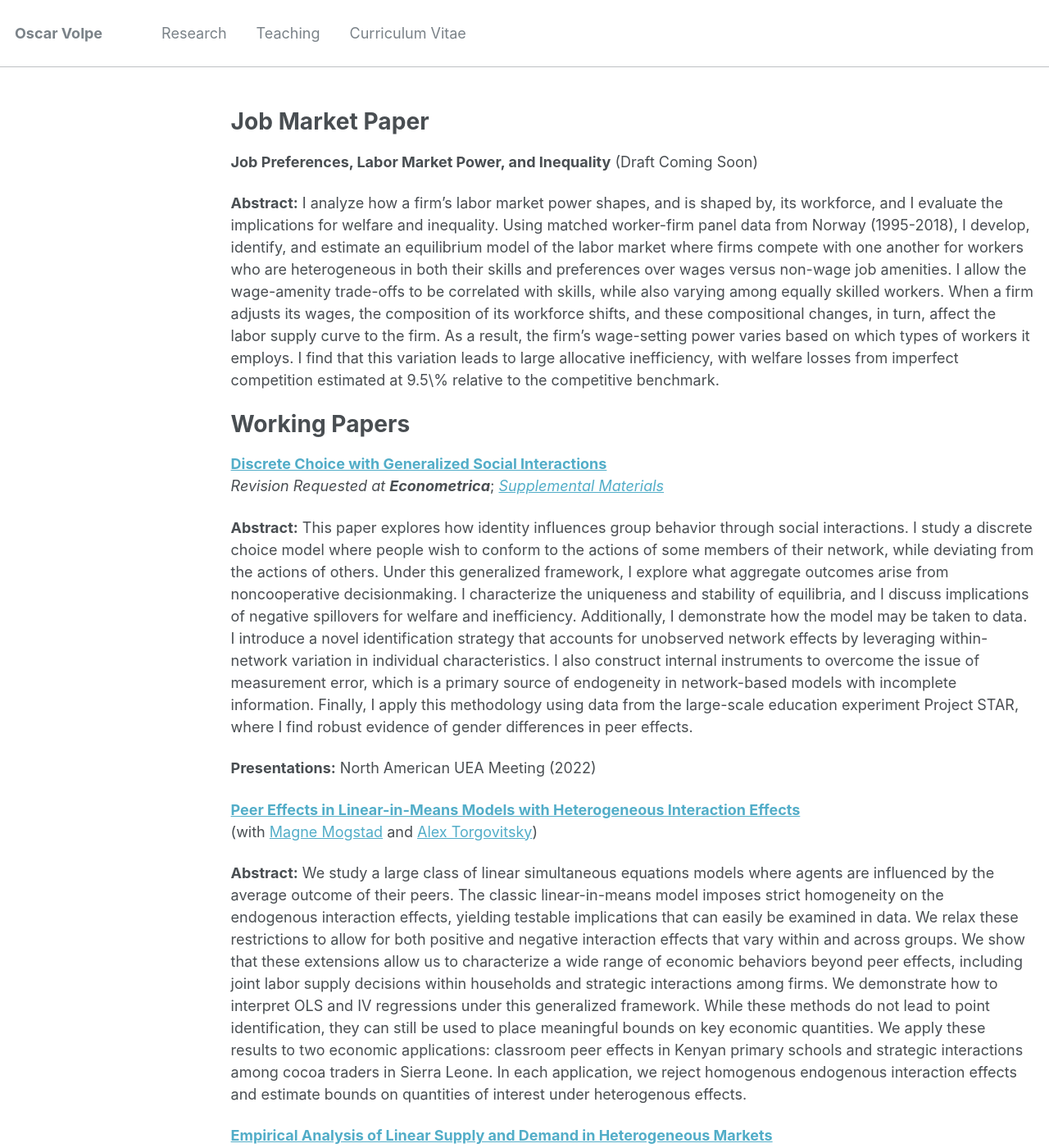
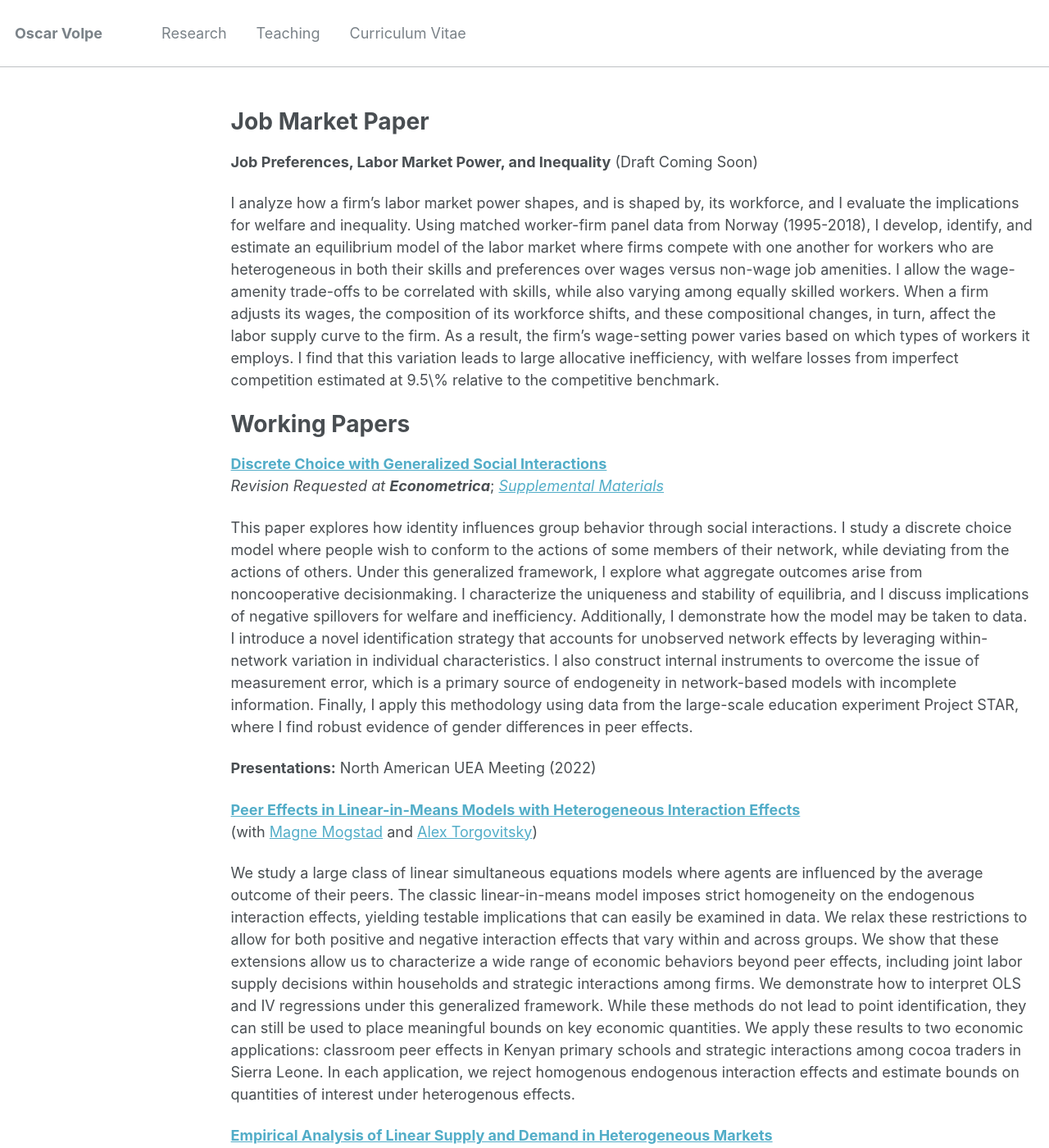
Before and after one commit to ovolpe/ovolpe.github.io, a Jekyll site: the page built from _pages/research.md, in a window 1280 px wide and 1400 px high. Shown: the whole window at 82% size. Built offline with Jekyll 4.4.1, drawn with Linux system fonts in a browser that asks for light colours.

Commit message:
Update research.md

```diff
--- a/_pages/research.md
+++ b/_pages/research.md
@@ -10,14 +10,14 @@ author_profile: false
 
 **Job Preferences, Labor Market Power, and Inequality** (Draft Coming Soon) <br>
 
-**Abstract:** I analyze how a firm's labor market power shapes, and is shaped by, its workforce, and I evaluate the implications for welfare and inequality. Using matched worker-firm panel data from Norway (1995-2018), I develop, identify, and estimate an equilibrium model of the labor market where firms compete with one another for workers who are heterogeneous in both their skills and preferences over wages versus non-wage job amenities. I allow the wage-amenity trade-offs to be correlated with skills, while also varying among equally skilled workers. When a firm adjusts its wages, the composition of its workforce shifts, and these compositional changes, in turn, affect the labor supply curve to the firm. As a result, the firm's wage-setting power varies based on which types of workers it employs. I find that this variation leads to large allocative inefficiency, with welfare losses from imperfect competition estimated at 9.5\% relative to the competitive benchmark.
+I analyze how a firm's labor market power shapes, and is shaped by, its workforce, and I evaluate the implications for welfare and inequality. Using matched worker-firm panel data from Norway (1995-2018), I develop, identify, and estimate an equilibrium model of the labor market where firms compete with one another for workers who are heterogeneous in both their skills and preferences over wages versus non-wage job amenities. I allow the wage-amenity trade-offs to be correlated with skills, while also varying among equally skilled workers. When a firm adjusts its wages, the composition of its workforce shifts, and these compositional changes, in turn, affect the labor supply curve to the firm. As a result, the firm's wage-setting power varies based on which types of workers it employs. I find that this variation leads to large allocative inefficiency, with welfare losses from imperfect competition estimated at 9.5\% relative to the competitive benchmark.
 
 # Working Papers
 
 [**Discrete Choice with Generalized Social Interactions**](/files/dcwgsi_paper.pdf) <br>
 _Revision Requested at **Econometrica**_; [*Supplemental Materials*](/files/dcwgsi_supplement.pdf)<br>
 
-**Abstract:** This paper explores how identity influences group behavior through social interactions. I study a discrete choice model where people wish to conform to the actions of some members of their network, while deviating from the actions of others. Under this generalized framework, I explore what aggregate outcomes arise from noncooperative decisionmaking. I characterize the uniqueness and stability of equilibria, and I discuss implications of negative spillovers for welfare and inefficiency. Additionally, I demonstrate how the model may be taken to data. I introduce a novel identification strategy that accounts for unobserved network effects by leveraging within-network variation in individual characteristics. I also construct internal instruments to overcome the issue of measurement error, which is a primary source of endogeneity in network-based models with incomplete information. Finally, I apply this methodology using data from the large-scale education experiment Project STAR, where I find robust evidence of gender differences in peer effects.
+This paper explores how identity influences group behavior through social interactions. I study a discrete choice model where people wish to conform to the actions of some members of their network, while deviating from the actions of others. Under this generalized framework, I explore what aggregate outcomes arise from noncooperative decisionmaking. I characterize the uniqueness and stability of equilibria, and I discuss implications of negative spillovers for welfare and inefficiency. Additionally, I demonstrate how the model may be taken to data. I introduce a novel identification strategy that accounts for unobserved network effects by leveraging within-network variation in individual characteristics. I also construct internal instruments to overcome the issue of measurement error, which is a primary source of endogeneity in network-based models with incomplete information. Finally, I apply this methodology using data from the large-scale education experiment Project STAR, where I find robust evidence of gender differences in peer effects.
 
 **Presentations:** North American UEA Meeting (2022)
 
@@ -25,13 +25,13 @@ _Revision Requested at **Econometrica**_; [*Supplemental Materials*](/files/dcwg
 [**Peer Effects in Linear-in-Means Models with Heterogeneous Interaction Effects**](https://ovolpe.github.io/research) <br>
 (with [Magne Mogstad](https://sites.google.com/site/magnemogstad) and [Alex Torgovitsky](https://a-torgovitsky.github.io))
 
-**Abstract:** We study a large class of linear simultaneous equations models where agents are influenced by the average outcome of their peers. The classic linear-in-means model imposes strict homogeneity on the endogenous interaction effects, yielding testable implications that can easily be examined in data. We relax these restrictions to allow for both positive and negative interaction effects that vary within and across groups. We show that these extensions allow us to characterize a wide range of economic behaviors beyond peer effects, including joint labor supply decisions within households and strategic interactions among firms. We demonstrate how to interpret OLS and IV regressions under this generalized framework. While these methods do not lead to point identification, they can still be used to place meaningful bounds on key economic quantities. We apply these results to two economic applications: classroom peer effects in Kenyan primary schools and strategic interactions among cocoa traders in Sierra Leone. In each application, we reject homogenous endogenous interaction effects and estimate bounds on quantities of interest under heterogenous effects.
+We study a large class of linear simultaneous equations models where agents are influenced by the average outcome of their peers. The classic linear-in-means model imposes strict homogeneity on the endogenous interaction effects, yielding testable implications that can easily be examined in data. We relax these restrictions to allow for both positive and negative interaction effects that vary within and across groups. We show that these extensions allow us to characterize a wide range of economic behaviors beyond peer effects, including joint labor supply decisions within households and strategic interactions among firms. We demonstrate how to interpret OLS and IV regressions under this generalized framework. While these methods do not lead to point identification, they can still be used to place meaningful bounds on key economic quantities. We apply these results to two economic applications: classroom peer effects in Kenyan primary schools and strategic interactions among cocoa traders in Sierra Leone. In each application, we reject homogenous endogenous interaction effects and estimate bounds on quantities of interest under heterogenous effects.
 
 
 [**Empirical Analysis of Linear Supply and Demand in Heterogeneous Markets**](https://ovolpe.github.io/research) <br>
 (with L. Henry de Frahan, [Ingvil Gaarder](https://sites.google.com/site/ingvilgaarder), [Magne Mogstad](https://sites.google.com/site/magnemogstad), and [Alex Torgovitsky](https://a-torgovitsky.github.io))
 
-**Abstract:** We modify the classic linear supply and demand system to allow for the coefficients on price to be unobservable random variables that vary across heterogeneous markets. Known conditions for point identification put strong demands on the available instruments. We show how to construct and estimate bounds on scalar target parameters that are valid for any type of instrument, or even with no instrument at all. Numerical simulations calibrated to a well-known data set show that the bounds can be remarkably informative even under limited instrument variation. We apply our approach to estimating the average elasticity of supply and demand in US retail and the welfare effect of sales taxes.
+We modify the classic linear supply and demand system to allow for the coefficients on price to be unobservable random variables that vary across heterogeneous markets. Known conditions for point identification put strong demands on the available instruments. We show how to construct and estimate bounds on scalar target parameters that are valid for any type of instrument, or even with no instrument at all. Numerical simulations calibrated to a well-known data set show that the bounds can be remarkably informative even under limited instrument variation. We apply our approach to estimating the average elasticity of supply and demand in US retail and the welfare effect of sales taxes.
 
 <br style="clear: both;">
 <hr style="margin: 2em 0; border: none; border-top: 1px solid #ccc;">
```
